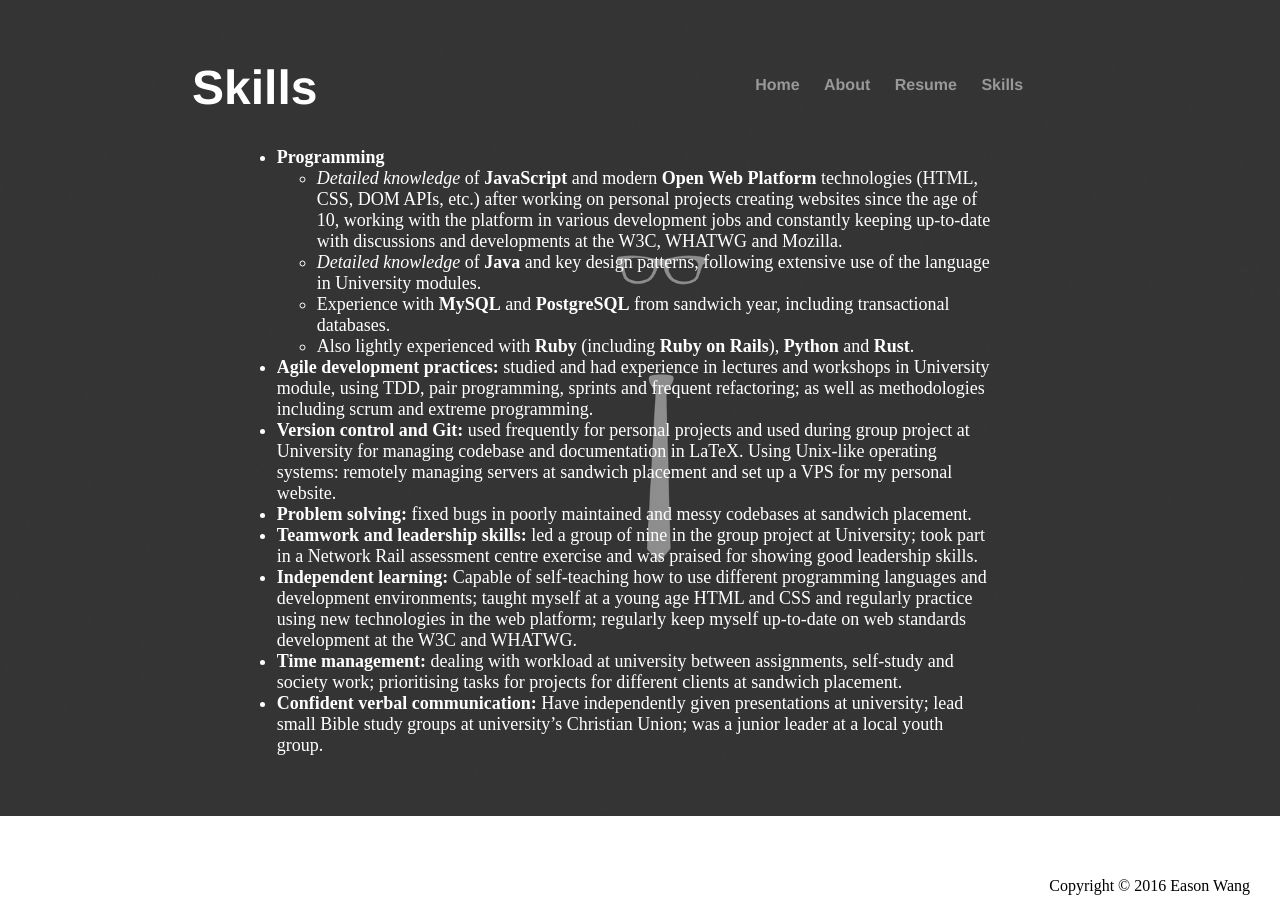
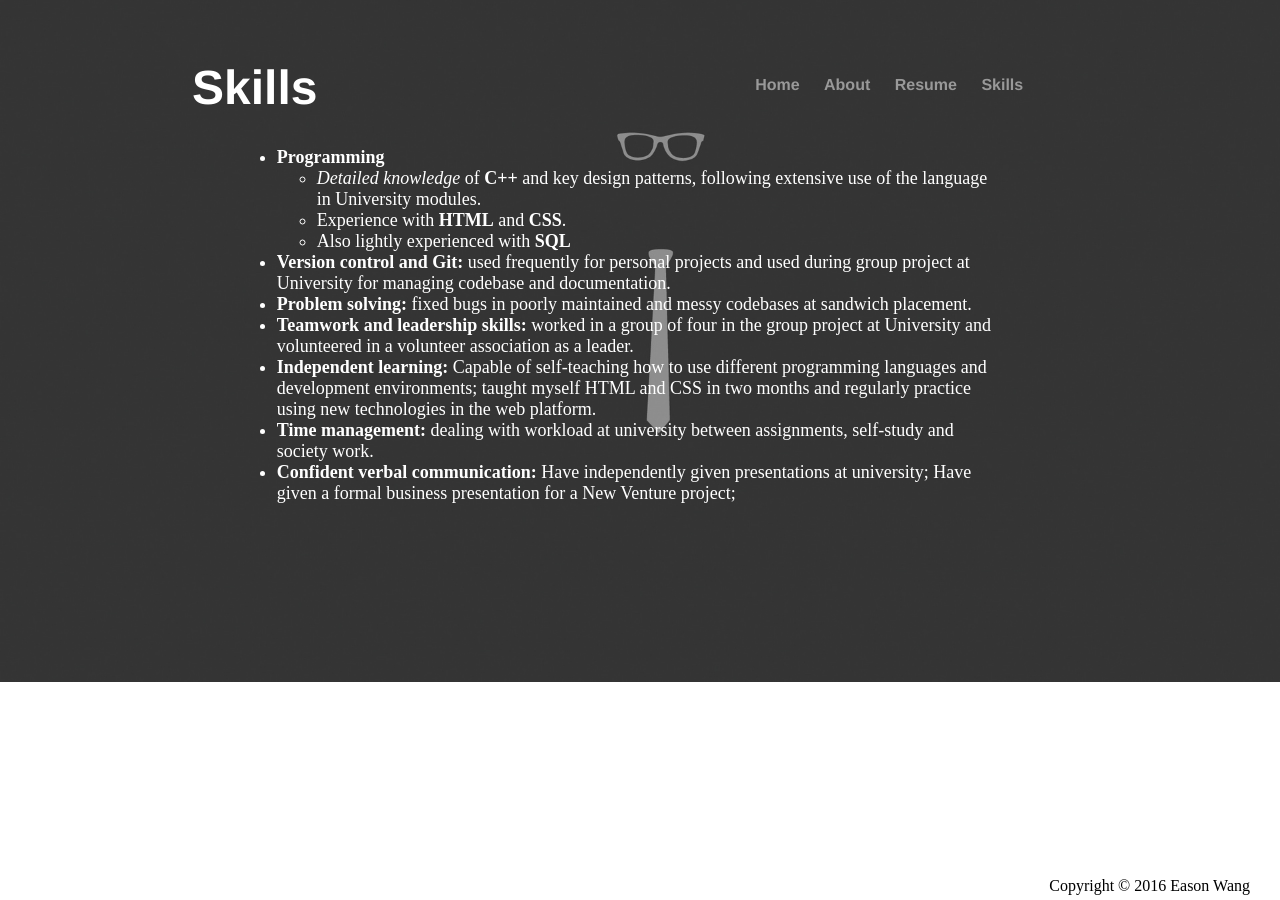
Before and after one commit to Eason666/Easonwang.github.io, a Jekyll site: the page built from blog/index.html, in a window 1280 px wide. Built offline with Jekyll 4.4.1, drawn with Linux system fonts in a browser that asks for light colours.

Commit message:
Update index.html

```diff
--- a/blog/index.html
+++ b/blog/index.html
@@ -5,16 +5,14 @@ title: Eason
 	<h1 id="skills">Skills</h1>
 	<ul class="content">
 		<li><strong>Programming</strong>
-		<ul><li><em>Detailed knowledge</em> of <strong>JavaScript</strong> and modern <strong>Open Web Platform</strong> technologies (HTML, CSS, DOM APIs, etc.) after working on personal projects creating websites since the age of 10, working with the platform in various development jobs and constantly keeping up-to-date with discussions and developments at the W3C, WHATWG and Mozilla.</li>
-		<li><em>Detailed knowledge</em> of <strong>Java</strong> and key design patterns, following extensive use of the language in University modules.</li>
-		<li>Experience with <strong>MySQL</strong> and <strong>PostgreSQL</strong> from sandwich year, including transactional databases.</li>
-		<li>Also lightly experienced with <strong>Ruby</strong> (including <strong>Ruby on Rails</strong>), <strong>Python</strong> and <strong>Rust</strong>.</li></ul></li>
-		<li><strong>Agile development practices:</strong> studied and had experience in lectures and workshops in University module, using TDD, pair programming, sprints and frequent refactoring; as well as methodologies including scrum and extreme programming.</li>
-		<li><strong>Version control and Git:</strong> used frequently for personal projects and used during group project at University for managing codebase and documentation in LaTeX.
-		Using Unix-like operating systems: remotely managing servers at sandwich placement and set up a VPS for my personal website.  </li>
+		<ul>
+		<li><em>Detailed knowledge</em> of <strong>C++</strong> and key design patterns, following extensive use of the language in University modules.</li>
+		<li>Experience with <strong>HTML</strong> and <strong>CSS</strong>.</li>
+		<li>Also lightly experienced with <strong>SQL</strong> </li></ul></li>
+		<li><strong>Version control and Git:</strong> used frequently for personal projects and used during group project at University for managing codebase and documentation.</li>
 		<li><strong>Problem solving:</strong> fixed bugs in poorly maintained and messy codebases at sandwich placement.</li>
-		<li><strong>Teamwork and leadership skills:</strong> led a group of nine in the group project at University; took part in a Network Rail assessment centre exercise and was praised for showing good leadership skills.</li>
-		<li><strong>Independent learning:</strong> Capable of self-teaching how to use different programming languages and development environments; taught myself at a young age HTML and CSS and regularly practice using new technologies in the web platform; regularly keep myself up-to-date on web standards development at the W3C and WHATWG.</li>
-		<li><strong>Time management:</strong> dealing with workload at university between assignments, self-study and society work; prioritising tasks for projects for different clients at sandwich placement.</li>
-		<li><strong>Confident verbal communication:</strong> Have independently given presentations at university; lead small Bible study groups at university’s Christian Union; was a junior leader at a local youth group.</li>
+		<li><strong>Teamwork and leadership skills:</strong> worked in a group of four in the group project at University and volunteered in a volunteer association as a leader.</li>
+		<li><strong>Independent learning:</strong> Capable of self-teaching how to use different programming languages and development environments; taught myself HTML and CSS in two months and regularly practice using new technologies in the web platform.</li>
+		<li><strong>Time management:</strong> dealing with workload at university between assignments, self-study and society work.</li>
+		<li><strong>Confident verbal communication:</strong> Have independently given presentations at university; Have given a formal business presentation for a New Venture project;</li>
 	</ul>
```
